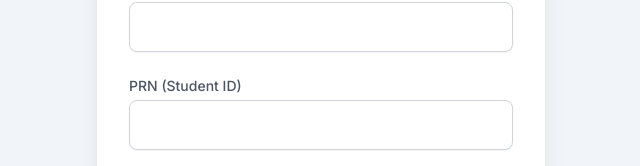
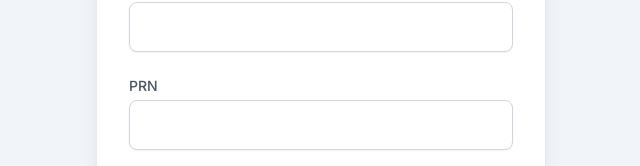
Before and after one commit to Omkarkele2006/studyshare-frontend, a React (Create React App) app: page /signup in a window 1280 px wide. Shown: the part 294-460 px from the top of the page, without its empty margins (319-959 px from the left). Built offline with nearby package versions, Linux system fonts and the light colour scheme.

Commit message:
Add OTP verification page and flow

```diff
--- a/src/pages/SignupPage.js
+++ b/src/pages/SignupPage.js
@@ -25,7 +25,7 @@
       const res = await API.post('/api/auth/signup', formData);
       toast.success(res.data.msg, { id: toastId });
 
-      // --- THIS IS THE CHANGE ---
+      // --- THIS IS THE CORRECTED LOGIC ---
       // Navigate to the OTP page and pass the email in the state
       navigate('/verify-otp', { state: { email: res.data.email } });
 
@@ -36,7 +36,6 @@
     }
   };
 
-  // The JSX for the form remains the same
   return (
     <div className="min-h-screen bg-slate-100 font-sans flex flex-col justify-center items-center p-4">
       <div className="w-full max-w-md">
@@ -53,7 +52,7 @@
               <input id="email" type="email" name="email" value={email} onChange={onChange} required className="mt-1 block w-full px-4 py-3 border border-gray-300 rounded-lg shadow-sm placeholder-gray-400 focus:outline-none focus:ring-2 focus:ring-blue-500 focus:border-transparent" />
             </div>
             <div>
-              <label htmlFor="prn" className="block text-sm font-medium text-gray-600">PRN (Student ID)</label>
+              <label htmlFor="prn" className="block text-sm font-medium text-gray-600">PRN</label>
               <input id="prn" type="text" name="prn" value={prn} onChange={onChange} required className="mt-1 block w-full px-4 py-3 border border-gray-300 rounded-lg shadow-sm placeholder-gray-400 focus:outline-none focus:ring-2 focus:ring-blue-500 focus:border-transparent" />
             </div>
             <div>
```
